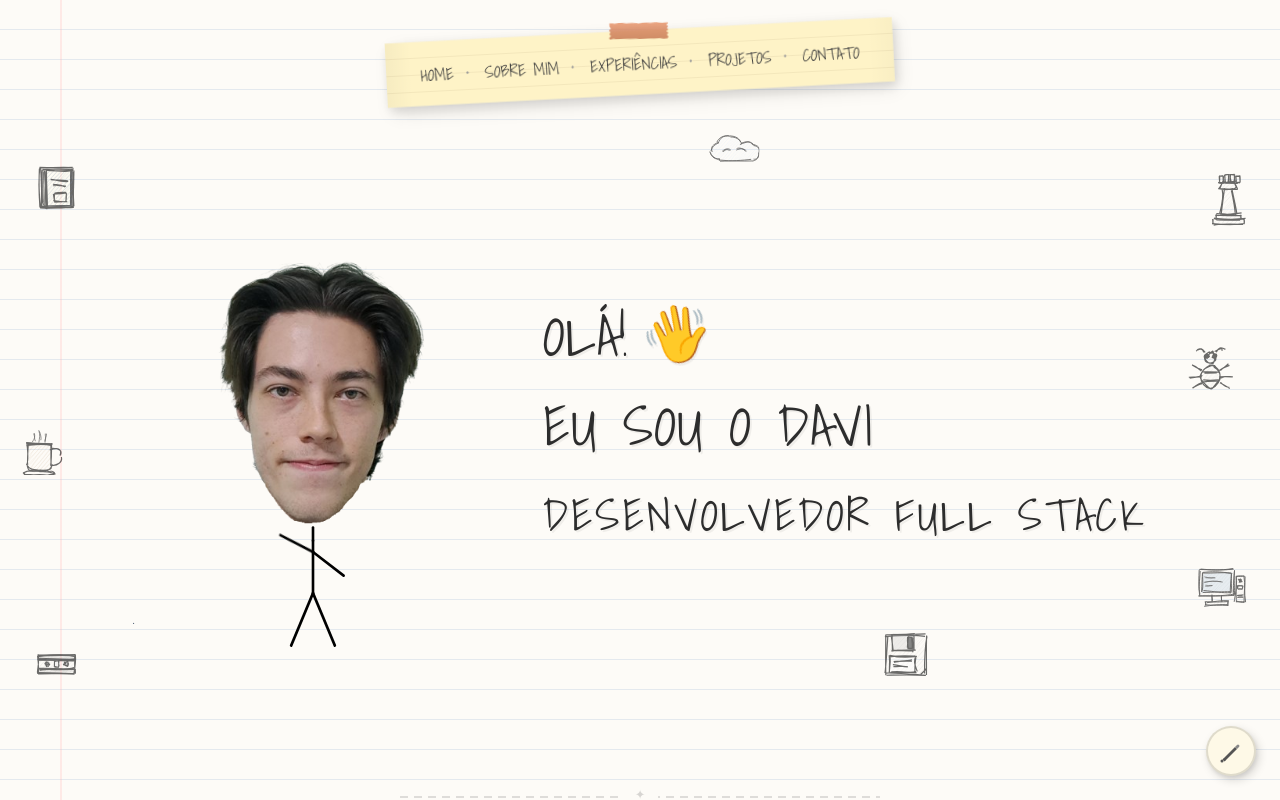
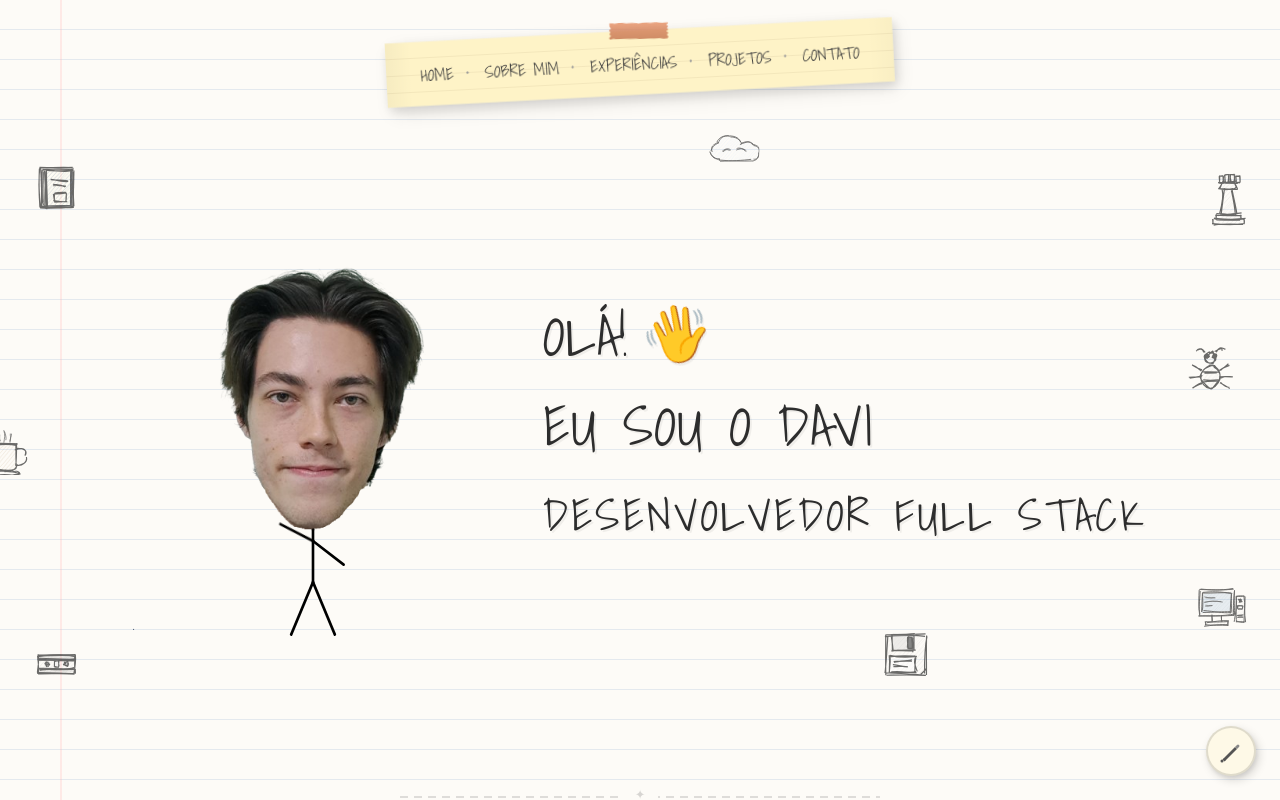
Before and after one commit to DaviZCoelho/Portfolio_Davi_Coelho, a Next.js app: page / in a window 1280 px wide. Shown: the top 800 px of the page. Built offline with nearby package versions, Linux system fonts and the light colour scheme.

Commit message:
Ajuste distancia head

```diff
--- a/src/app/globals.css
+++ b/src/app/globals.css
@@ -268,13 +268,13 @@
   flex-direction: column;
   align-items: center;
   position: relative;
-  margin-top: 10px;
+  margin-top: 5px;
 }
 
 .head {
   position: relative;
   z-index: 2;
-  margin-bottom: -6px;
+  margin-bottom: -24px;
 }
 
 .head-photo {
@@ -504,7 +504,7 @@
 
 .icon-wrapper.icon.coffee {
   bottom: 40%;
-  left: -3%;
+  left: -6%;
 }
 
 .icon-wrapper.icon.floppy {
@@ -514,7 +514,7 @@
 }
 
 .icon-wrapper.icon.computer {
-  bottom: 20%;
+  bottom: 17%;
   right: -3%;
   left: auto;
 }
```
